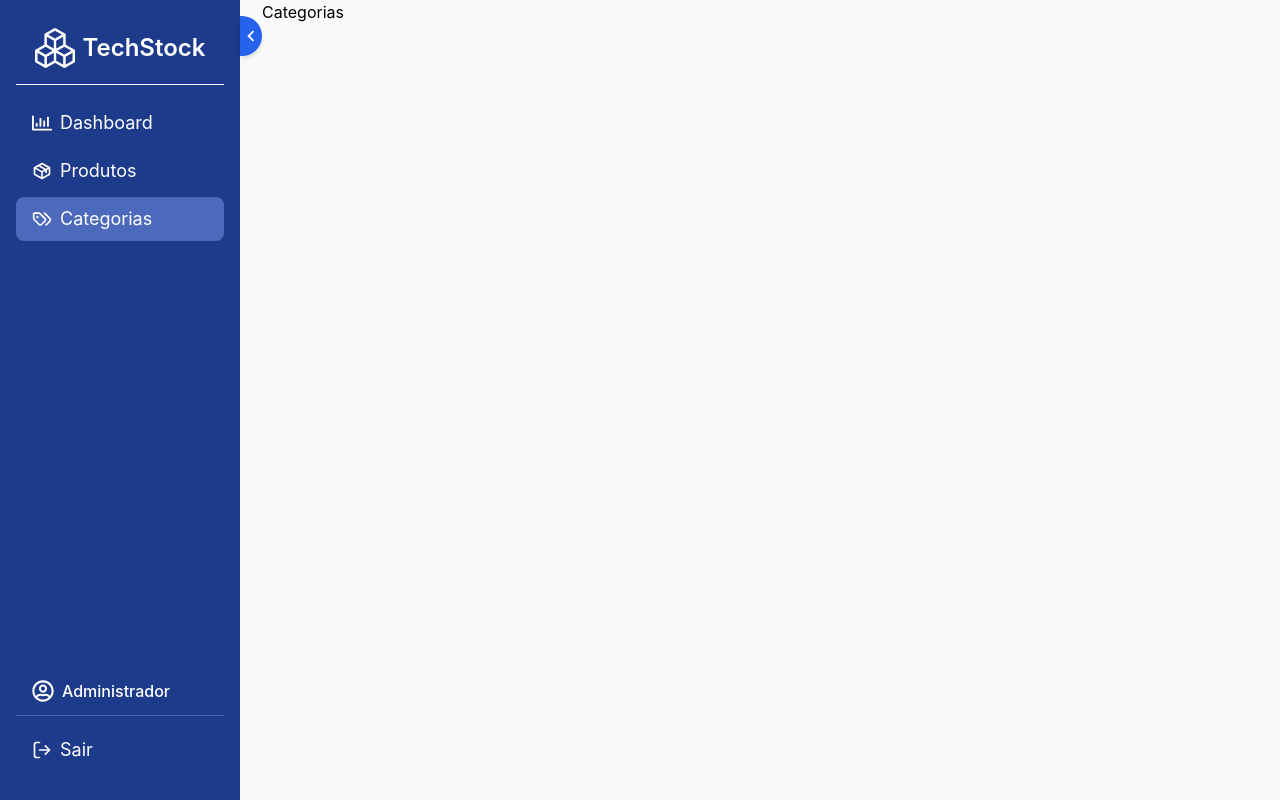
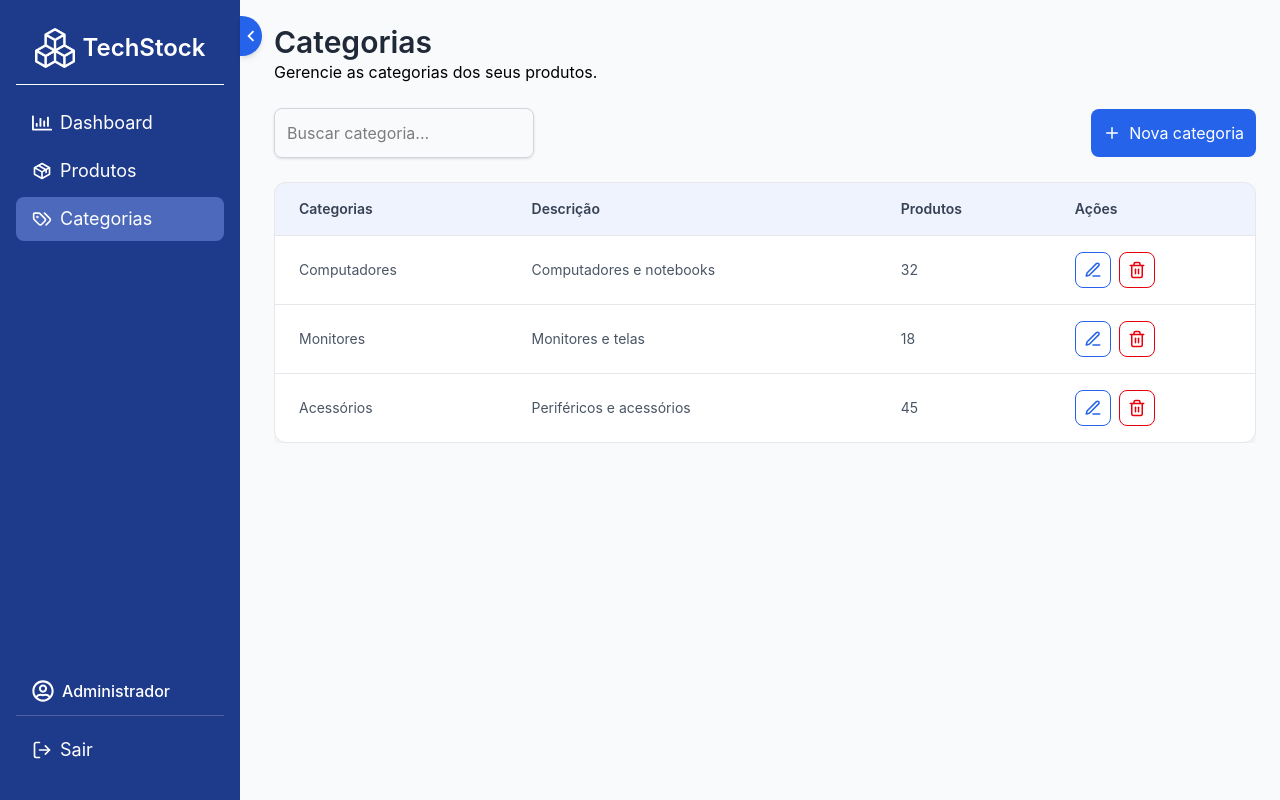
Before and after one commit to Angellica06/techstock, a React (Vite) app: page /categorias in a window 1280 px wide. Built offline with nearby package versions, Linux system fonts and the light colour scheme.

Commit message:
feat: cria página de categorias

```diff
--- /dev/null
+++ b/src/components/table/CategoryColumns.jsx
@@ -0,0 +1,39 @@
+import { FiEdit3, FiTrash2 } from "react-icons/fi";
+
+export const columns = [
+  {
+    accessorKey: "name",
+    header: "Categorias",
+  },
+  {
+    accessorKey: "description",
+    header: "Descrição",
+  },
+  {
+    accessorKey: "products",
+    header: "Produtos",
+  },
+  {
+    id: "actions",
+    header: "Ações",
+    cell: ({ row }) => (
+      <div className="flex items-center gap-2">
+        <button
+          className="border rounded-lg p-2 text-primary-light transition-colors hover:bg-blue-50 cursor-pointer"
+          title="Editar"
+          onClick={() => console.log("Editar", row.original)}
+        >
+          <FiEdit3 size={18} />
+        </button>
+
+        <button
+          className="border rounded-lg p-2 text-red-600 transition-colors hover:bg-red-50 cursor-pointer"
+          title="Excluir"
+          onClick={() => console.log("Excluir", row.original)}
+        >
+          <FiTrash2 size={18} />
+        </button>
+      </div>
+    ),
+  },
+];
--- a/src/pages/Categorias.jsx
+++ b/src/pages/Categorias.jsx
@@ -1,7 +1,72 @@
+import Input from "../components/ui/Input";
+import Button from "../components/ui/Button";
+import { LuPlus } from "react-icons/lu";
+import DataTable from "../components/table/DataTable";
+import { columns } from "../components/table/CategoryColumns";
+import Modal from "../components/ui/Modal";
+import { useState } from "react";
+
+const data = [
+  {
+    name: "Computadores",
+    description: "Computadores e notebooks",
+    products: 32,
+  },
+  {
+    name: "Monitores",
+    description: "Monitores e telas",
+    products: 18,
+  },
+  {
+    name: "Acessórios",
+    description: "Periféricos e acessórios",
+    products: 45,
+  },
+];
+
 function Categorias() {
+  const [isOpenModal, setIsOpenModal] = useState(false);
+
   return (
-    <div>
-      <h1>Categorias</h1>
+    <div className="ml-3 mr-6 my-6">
+      <h1 className="text-text text-3xl font-semibold">Categorias</h1>
+      <p>Gerencie as categorias dos seus produtos.</p>
+
+      <div className="mt-6 flex flex-col gap-3 lg:flex-row lg:items-center">
+        <div className="grid flex-1 gap-3 md:grid-cols-3 lg:max-w-225">
+          <Input type="search" placeholder="Buscar categoria..." />
+        </div>
+
+        <Button
+          className="flex items-center justify-center gap-2 lg:ml-auto"
+          onClick={() => setIsOpenModal(!isOpenModal)}
+        >
+          <LuPlus size={18} />
+          Nova categoria
+        </Button>
+      </div>
+
+      <div className="mt-6 overflow-x-auto">
+        <DataTable columns={columns} data={data} />
+      </div>
+
+      <Modal
+        isOpenModal={isOpenModal}
+        onClose={() => setIsOpenModal(false)}
+        title="Nova categoria"
+        description="Adicione uma nova categoria ao estoque."
+        submitText="Adicionar"
+      >
+        <div className="col-span-2">
+          <label>Nome da categoria</label>
+          <Input type="text" placeholder="Nome da categoria" />
+        </div>
+
+        <div className="col-span-2">
+          <label>Descrição</label>
+          <Input type="text" placeholder="Descrição" />
+        </div>
+      </Modal>
     </div>
   );
 }
```
